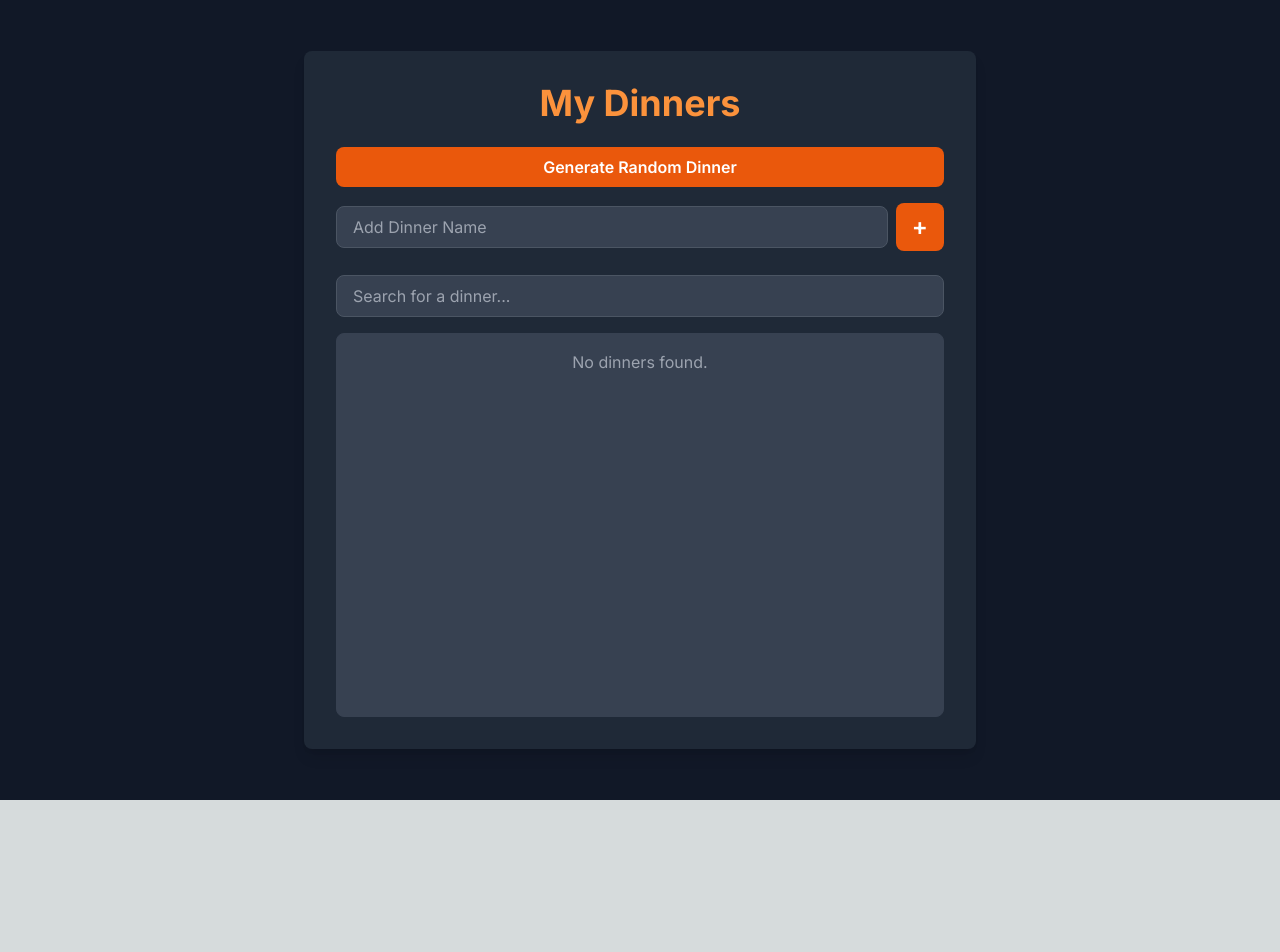
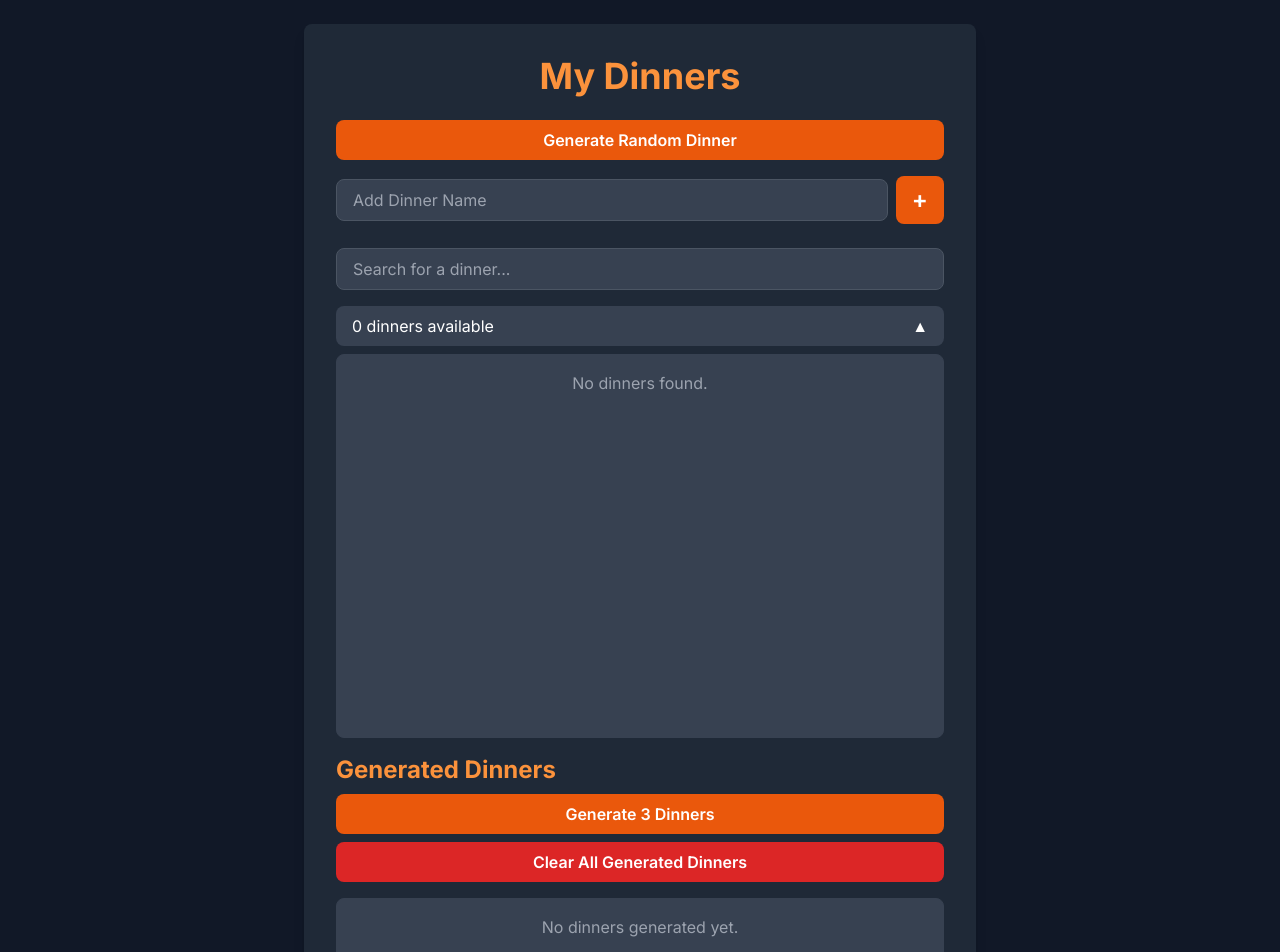
Before and after one commit to Coy-E/dinner-generator, a Next.js app: page /home in a window 1280 px wide. Shown: the top 952 px of the page. Before the commit the page ends 800 px from the top, so only its background shows below. Built offline with nearby package versions, Linux system fonts and the light colour scheme.

Commit message:
Seperate lists for added dinners and generated dinners.

```diff
--- a/app/home/page.tsx
+++ b/app/home/page.tsx
@@ -7,6 +7,8 @@ const Home = () => {
 	const [dinnerInput, setDinnerInput] = useState("");
 	const [dinners, setDinners] = useState<Array<string>>([]);
 	const [searchQuery, setSearchQuery] = useState("");
+	const [generatedDinners, setGeneratedDinners] = useState<Array<string>>([]);
+	const [isPoolCollapsed, setIsPoolCollapsed] = useState(false);
 
 	const handleAddDinner = () => {
 		if (!dinnerInput.trim()) {
@@ -64,9 +66,40 @@ const Home = () => {
 			return;
 		}
 		const randomIndex = Math.floor(Math.random() * dinners.length);
-		toast.info(`Tonight's dinner: ${dinners[randomIndex]}`, {
+		const selectedDinner = dinners[randomIndex];
+		setGeneratedDinners([...generatedDinners, selectedDinner]);
+		toast.info(`Added to generated dinners: ${selectedDinner}`, {
 			position: "top-center",
-			autoClose: 5000,
+			autoClose: 3000,
+			hideProgressBar: false,
+			closeOnClick: true,
+			pauseOnHover: true,
+			draggable: true,
+			progress: undefined,
+			theme: "dark"
+		});
+	};
+
+	const handleGenerateMultipleDinners = (count: number) => {
+		if (dinners.length === 0) {
+			toast.error("Please add some dinners first.", {
+				position: "top-center",
+				autoClose: 3000,
+				hideProgressBar: false,
+				closeOnClick: true,
+				pauseOnHover: true,
+				draggable: true,
+				progress: undefined,
+				theme: "dark"
+			});
+			return;
+		}
+		const shuffledDinners = [...dinners].sort(() => 0.5 - Math.random());
+		const selectedDinners = shuffledDinners.slice(0, count);
+		setGeneratedDinners([...generatedDinners, ...selectedDinners]);
+		toast.success(`Generated ${count} dinners!`, {
+			position: "top-center",
+			autoClose: 3000,
 			hideProgressBar: false,
 			closeOnClick: true,
 			pauseOnHover: true,
@@ -84,6 +117,36 @@ const Home = () => {
 	const handleDeleteDinner = (index: number) => {
 		setDinners(dinners.filter((_, index_) => index_ !== index));
 		toast.success("Dinner deleted successfully!", {
+			position: "top-center",
+			autoClose: 3000,
+			hideProgressBar: false,
+			closeOnClick: true,
+			pauseOnHover: true,
+			draggable: true,
+			progress: undefined,
+			theme: "dark"
+		});
+	};
+
+	const handleDeleteGeneratedDinner = (index: number) => {
+		setGeneratedDinners(
+			generatedDinners.filter((_, index_) => index_ !== index)
+		);
+		toast.success("Generated dinner removed!", {
+			position: "top-center",
+			autoClose: 3000,
+			hideProgressBar: false,
+			closeOnClick: true,
+			pauseOnHover: true,
+			draggable: true,
+			progress: undefined,
+			theme: "dark"
+		});
+	};
+
+	const handleClearAllGeneratedDinners = () => {
+		setGeneratedDinners([]);
+		toast.success("All generated dinners cleared!", {
 			position: "top-center",
 			autoClose: 3000,
 			hideProgressBar: false,
@@ -163,7 +226,18 @@ const Home = () => {
 						</button>
 					)}
 				</div>
-				<div className="h-96 overflow-y-auto rounded-lg border border-gray-700 bg-gray-700 p-4">
+				{/* Collapsible Picking Pool */}
+				<div className="mb-4">
+					<button
+						className="flex w-full items-center justify-between rounded-lg bg-gray-700 px-4 py-2 text-white"
+						type="button"
+						onClick={() => setIsPoolCollapsed(!isPoolCollapsed)}
+					>
+						<span>{dinners.length} dinners available</span>
+						<span>{isPoolCollapsed ? "▼" : "▲"}</span>
+					</button>
+					{!isPoolCollapsed && (
+						<div className="mt-2 h-96 overflow-y-auto rounded-lg border border-gray-700 bg-gray-700 p-4">
 							<ul className="space-y-2">
 								{filteredDinners.length === 0 ? (
 									<p className="text-center text-gray-400">No dinners found.</p>
@@ -186,6 +260,55 @@ const Home = () => {
 								)}
 							</ul>
 						</div>
+					)}
+				</div>
+				{/* Generated Dinners Section */}
+				<div className="mb-4">
+					<h2 className="mb-2 text-2xl font-bold text-orange-400">
+						Generated Dinners
+					</h2>
+					<div className="flex flex-col space-y-2">
+						<button
+							className="w-full rounded-lg bg-orange-600 px-4 py-2 font-semibold text-white transition-transform duration-150 hover:bg-orange-700 active:scale-95"
+							type="button"
+							onClick={() => handleGenerateMultipleDinners(3)}
+						>
+							Generate 3 Dinners
+						</button>
+						<button
+							className="w-full rounded-lg bg-red-600 px-4 py-2 font-semibold text-white transition-transform duration-150 hover:bg-red-700 active:scale-95"
+							type="button"
+							onClick={handleClearAllGeneratedDinners}
+						>
+							Clear All Generated Dinners
+						</button>
+					</div>
+					<div className="mt-4 h-96 overflow-y-auto rounded-lg border border-gray-700 bg-gray-700 p-4">
+						<ul className="space-y-2">
+							{generatedDinners.length === 0 ? (
+								<p className="text-center text-gray-400">
+									No dinners generated yet.
+								</p>
+							) : (
+								generatedDinners.map((dinner, index) => (
+									<li
+										className="flex items-center justify-between rounded-lg bg-gray-600 p-3 text-lg font-medium text-white shadow-sm"
+										key={index}
+									>
+										<span>{dinner}</span>
+										<button
+											className="rounded-lg bg-red-600 px-3 py-1 text-sm font-semibold text-white transition-transform duration-150 hover:bg-red-700 active:scale-95"
+											type="button"
+											onClick={() => handleDeleteGeneratedDinner(index)}
+										>
+											Remove
+										</button>
+									</li>
+								))
+							)}
+						</ul>
+					</div>
+				</div>
 			</div>
 			{/* Toast Container */}
 			<ToastContainer aria-label="toast-container" />
```
Lines whose indentation alone changed are shown as unchanged.
